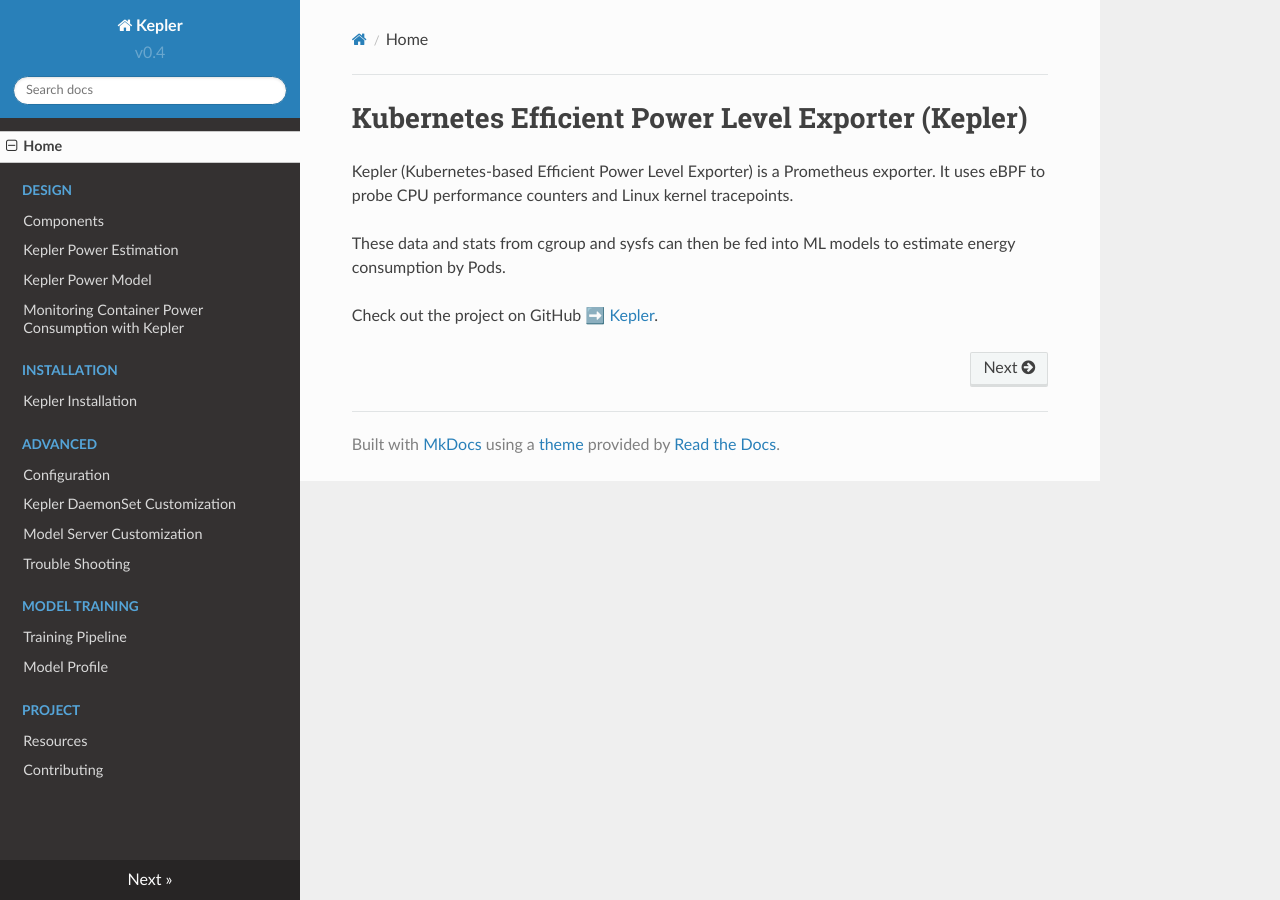
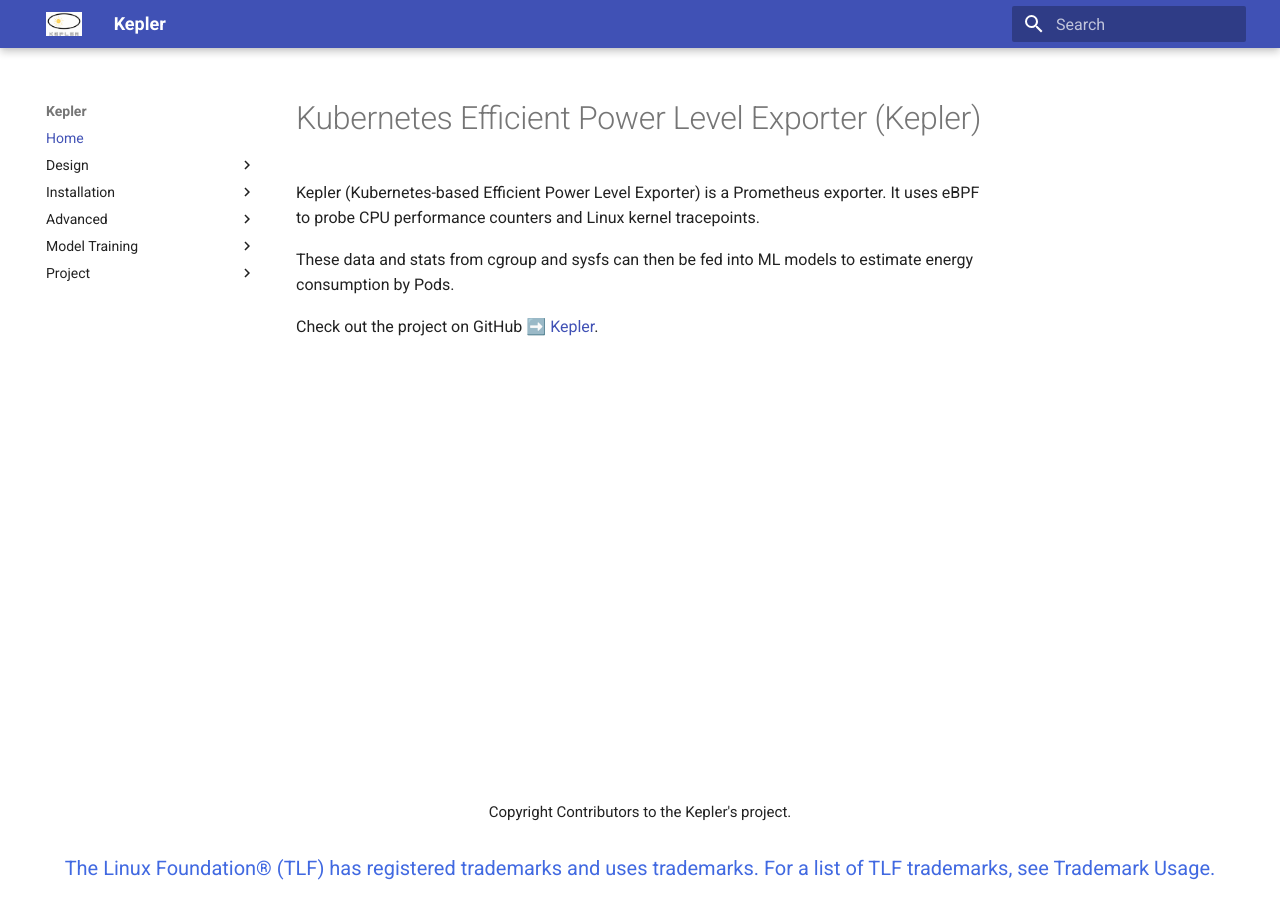
Before and after one commit to sustainable-computing-io/kepler-doc, an MkDocs documentation site: the page built from docs/index.md, in a window 1280 px wide. Built offline with MkDocs 1.6.1 and Material for MkDocs 9.7.7, drawn with Linux system fonts in a browser that asks for light colours; nearby versions of some CDN libraries.

Commit message:
Update website as per CNCF guidelines.
Signed-off-by: Parul <parsingh@redhat.com>

```diff
--- a/mkdocs.yml
+++ b/mkdocs.yml
@@ -1,6 +1,10 @@
 site_name: Kepler
 theme:
-    name: readthedocs
+    name: material
+    logo: logo.png
+    custom_dir: overrides
+    features:
+    - navigation.footer
     highlightjs: true
     hljs_languages:
         - yaml
@@ -27,6 +31,7 @@
     - Project:
       - 'project/resources.md'
       - 'project/contributing.md'
+      - 'project/support.md'
 
 extra:
   version:
--- /dev/null
+++ b/overrides/partials/footer.html
@@ -0,0 +1,11 @@
+<html>
+    <body>
+        <p style="text-align:center;font-size:15px;">
+            Copyright Contributors to the Kepler's project.
+        </p>
+        <p style="text-align:center;font-size:20px;color:#4169E1;">
+        The Linux Foundation® (TLF) has registered trademarks and uses trademarks. For a list of TLF trademarks, see <a href="https://www.linuxfoundation.org/trademark-usage/" target="_blank"> Trademark Usage.</a>
+        </p>
+    </body>
+
+</html>
```
Also changed, not shown: README.md (+1 -0 lines), docs/project/support.md (added, +8 -0 lines), docs/logo.png (added).
